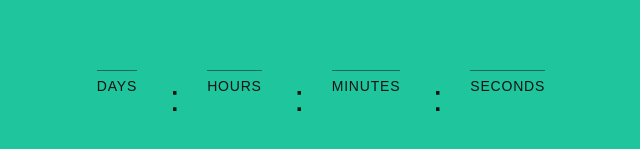
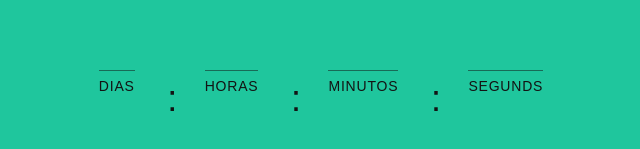
Before and after one commit to jimmyadmsenior/SimpleClock-CountdownTimer, a plain HTML site: page index.html in a window 1280 px wide. Shown: the part 359-508 px from the top of the page, 327-967 px from the left. Drawn offline with Linux system fonts and the light colour scheme.

Commit message:
Update index.html

```diff
--- a/index.html
+++ b/index.html
@@ -1,25 +1,25 @@
 <div class="clock-input">
 	<input type="date" name="time-to" class="time-to" id="time-to" value="" onchange="calcTime(this.value)">
-	<link rel="stylesheet" href="style.css" />
+    <link rel="stylesheet" href="style.css" />
 </div>
 <div class="container">
 	<div class="clock-column">
 		<p class="clock-day clock-timer"></p>
-		<p class="clock-label">Days</p>
+		<p class="clock-label">Dias</p>
 	</div>
 
 	<div class="clock-column">
 		<p class="clock-hours clock-timer"></p>
-		<p class="clock-label">Hours</p>
+		<p class="clock-label">Horas</p>
 	</div>
 
 	<div class="clock-column">
 		<p class="clock-minutes clock-timer"></p>
-		<p class="clock-label">Minutes</p>
+		<p class="clock-label">Minutos</p>
 	</div>
 
 	<div class="clock-column">
 		<p class="clock-seconds clock-timer"></p>
-		<p class="clock-label">Seconds</p>
+		<p class="clock-label">Segunds</p>
 	</div>
 </div>
```
